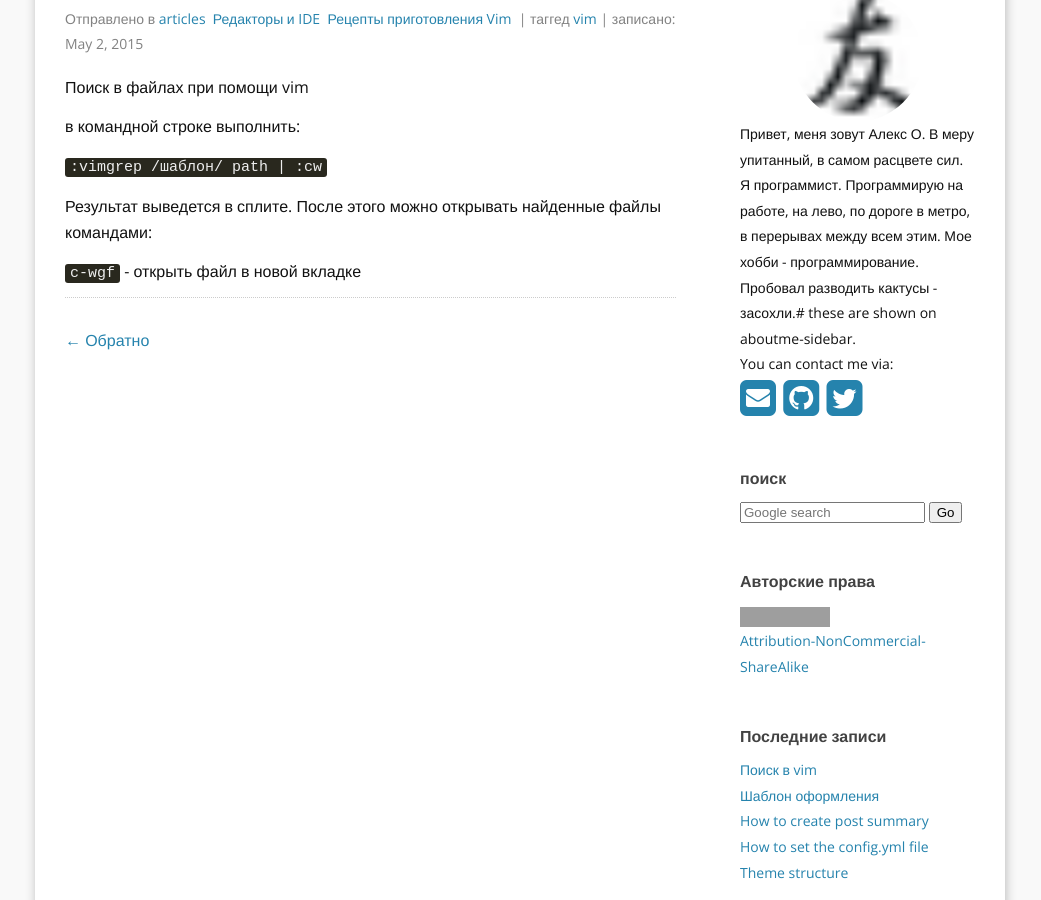
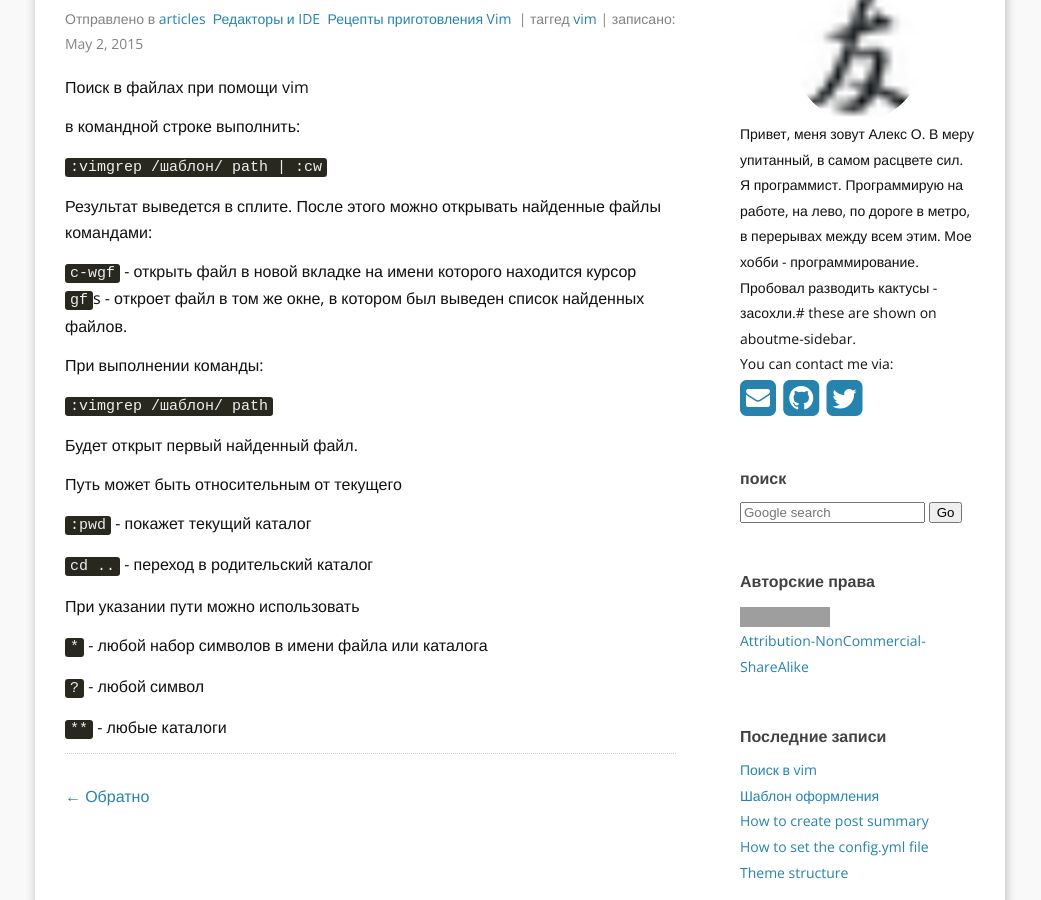
Before and after one commit to abushmelev/oalex, a Jekyll site: the page built from _posts/2015-05-02-vimgrep.md, in a window 1280 px wide and 900 px high, scrolled down 275 px. Shown: the whole window, without its empty margins (120-1161 px from the left). Built offline with Jekyll 4.4.1, drawn with Linux system fonts in a browser that asks for light colours; nearby versions of some CDN libraries; comment, search, counter and statistics services are not loaded; grey boxes are pictures that could not be loaded.

Commit message:
Дополнен поиск в vim Поправлен файл конфигурации

```diff
--- a/_config.yml
+++ b/_config.yml
@@ -57,10 +57,10 @@
 Blogroll:
       - name:  Алекс О
         href: http://bushmelev.ru/
-        title: Другой
+        title: Миры Бушмелевых
       - name: author's website
-        href: http://bushmelev.ru/
-        title: Мир кода Алекса О
+        href: http://appplantation.com/
+        title: App Plantation
 
 
 ### Build settings
--- a/_posts/2015-05-02-vimgrep.md
+++ b/_posts/2015-05-02-vimgrep.md
@@ -16,4 +16,26 @@
 
 Результат выведется в сплите. После этого можно открывать найденные файлы командами:
 
-`c-wgf` - открыть файл в новой вкладке
+`c-wgf` - открыть файл в новой вкладке на имени которого находится курсор
+<!-- more -->
+`gf`s - откроет файл в том же окне, в котором был выведен список найденных файлов.
+
+При выполнении команды:
+
+`:vimgrep /шаблон/ path`
+
+Будет открыт первый найденный файл.
+
+Путь может быть относительным от текущего
+
+`:pwd` - покажет текущий каталог
+
+`cd ..` - переход в родительский каталог
+
+При указании пути можно использовать
+
+`*` - любой набор символов в имени файла или каталога
+
+`?` - любой символ
+
+`**` - любые каталоги
```
